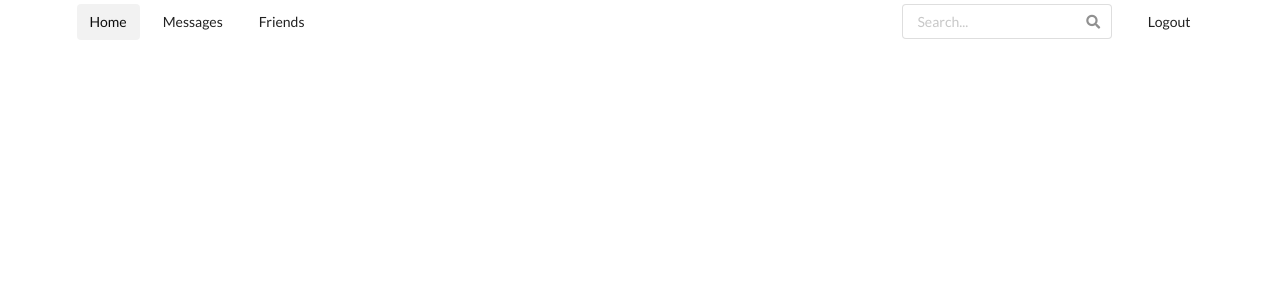
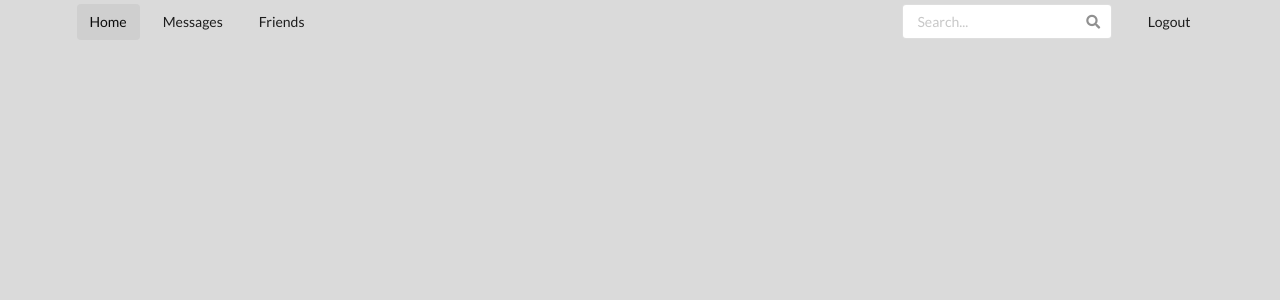
Before and after one commit to phi-rakib/lara-blog-react, a React (Create React App) app: page / in a window 1280 px wide. Shown: the top 300 px of the page. Built offline with nearby package versions, Linux system fonts and the light colour scheme; no server answers.

Commit message:
changed background color of the html body

```diff
--- a/src/index.css
+++ b/src/index.css
@@ -0,0 +1,3 @@
+body {
+  background-color: #dadada;
+}
```
